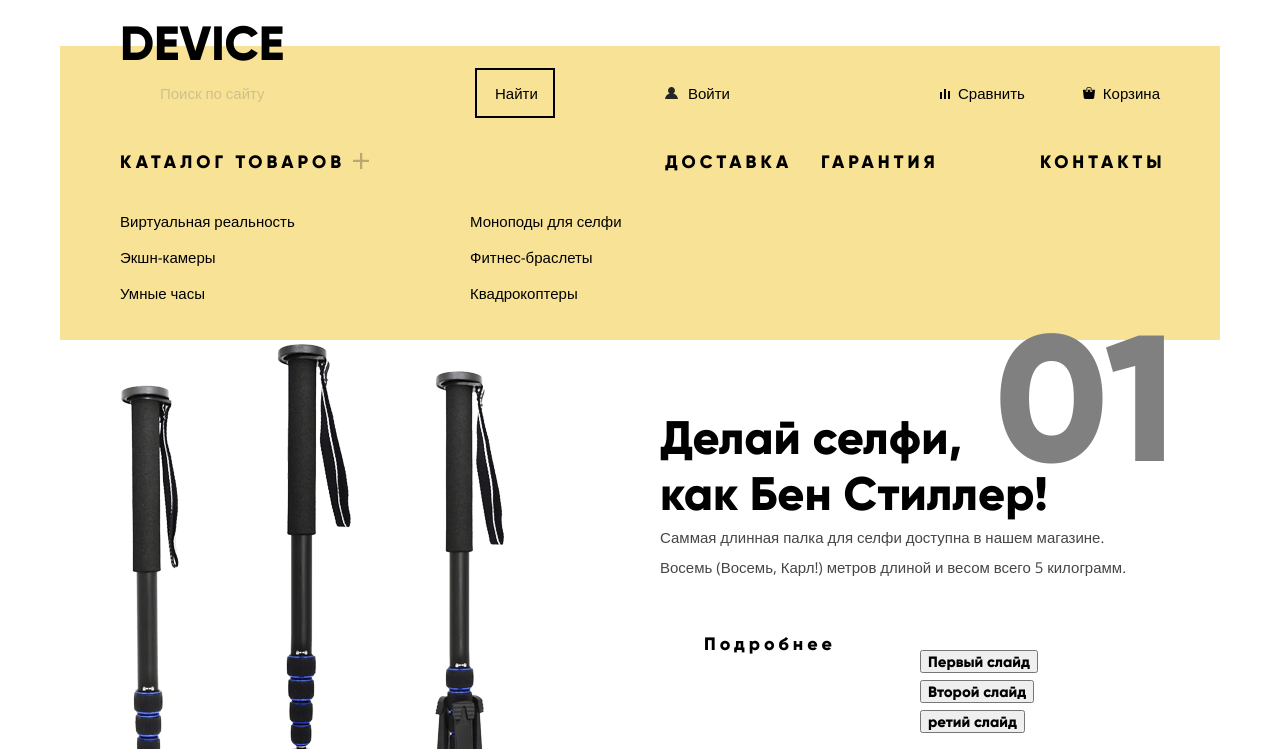
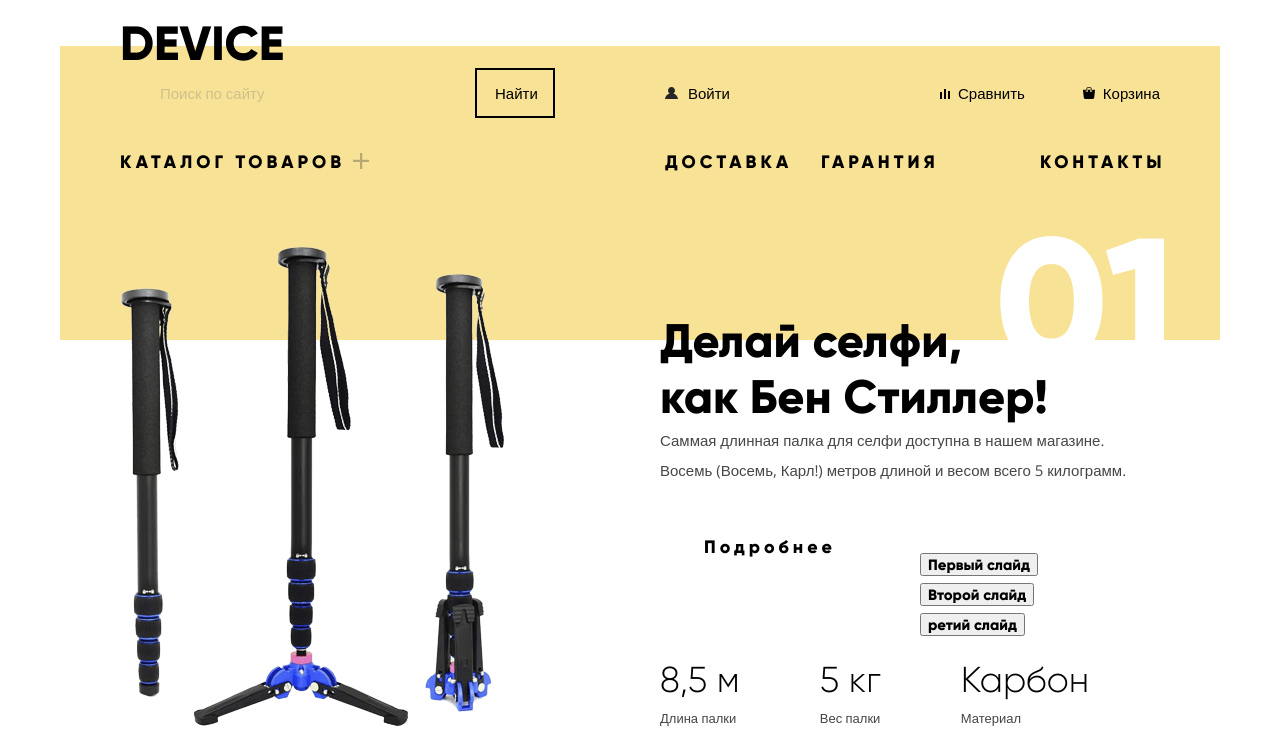
Before and after one commit to axesthump/Device, a plain HTML site: page index.html in a window 1280 px wide. Shown: the top 749 px of the page. Drawn offline with nearby package versions, Linux system fonts and the light colour scheme.

Commit message:
Позиционирование слайдера готово

```diff
--- a/css/style.css
+++ b/css/style.css
@@ -355,19 +355,41 @@ a {
 	margin-left: auto;
 }
 
+.slider-items {
+	position: relative;
+}
+
+
+
 .slider-item {
 	display: flex;
 	justify-content: space-between;
 	width: 1040px;
+	position: absolute;
+	top: 0;
+	left: 0;
+	display: none;
+}
+
+.slider-items .slider-item_active {
+	position: relative;
+	display: flex;
+	min-height: 470px;
+}
+
+.slider-active-pos {
+	position: absolute;
+	display: flex;
+	width: 1040px;
+	justify-content: space-between;
+	left: 0;
+	top: -97px;
 }
 
 .slider-item .position {
 	font-size: 179.2px;
 	line-height: 179.2px;
 	color: #ffffff;
-
-	/* временный цвет */
-	color: grey;
 
 	width: 180px;
 	padding-left: 325px;
--- a/index.html
+++ b/index.html
@@ -30,7 +30,7 @@
 			<ul class="site-nav">
 				<li class="catalog-menu-item catalog-items">
 					<a class="catalog">Каталог товаров</a>
-					<ul class="catalog-menu-hover">
+					<ul class="catalog-menu-hover visually-hidden">
 						<li class="catalog-menu-hover-item column-1"><a href="#">Виртуальная реальность</a></li>
 						<li class="catalog-menu-hover-item column-1"><a href="#">Моноподы для селфи</a></li>
 						<li class="catalog-menu-hover-item column-1"><a href="#">Экшн-камеры</a></li>
@@ -59,6 +59,7 @@
 				<div id="slider" class="slider">
 					<div class="slider-items">
 					  	<div class="slider-item slider-item_active">
+					  		<div class="slider-active-pos">
 					  			<h2 class="visually-hidden">Селфи-палка</h2>
 					  			<img src="img/slider-1.png" width="384" height="486" alt="Селфи-палка">
 					  			<div class="slider-right-content">
@@ -101,6 +102,7 @@
 					  						<span class="key">Материал</span>
 					  					</li>
 					  				</ul>
+					  			</div>
 					  		</div>
 					    </div>
 					    <div class="slider-item">
```
Lines whose indentation alone changed are shown as unchanged.
